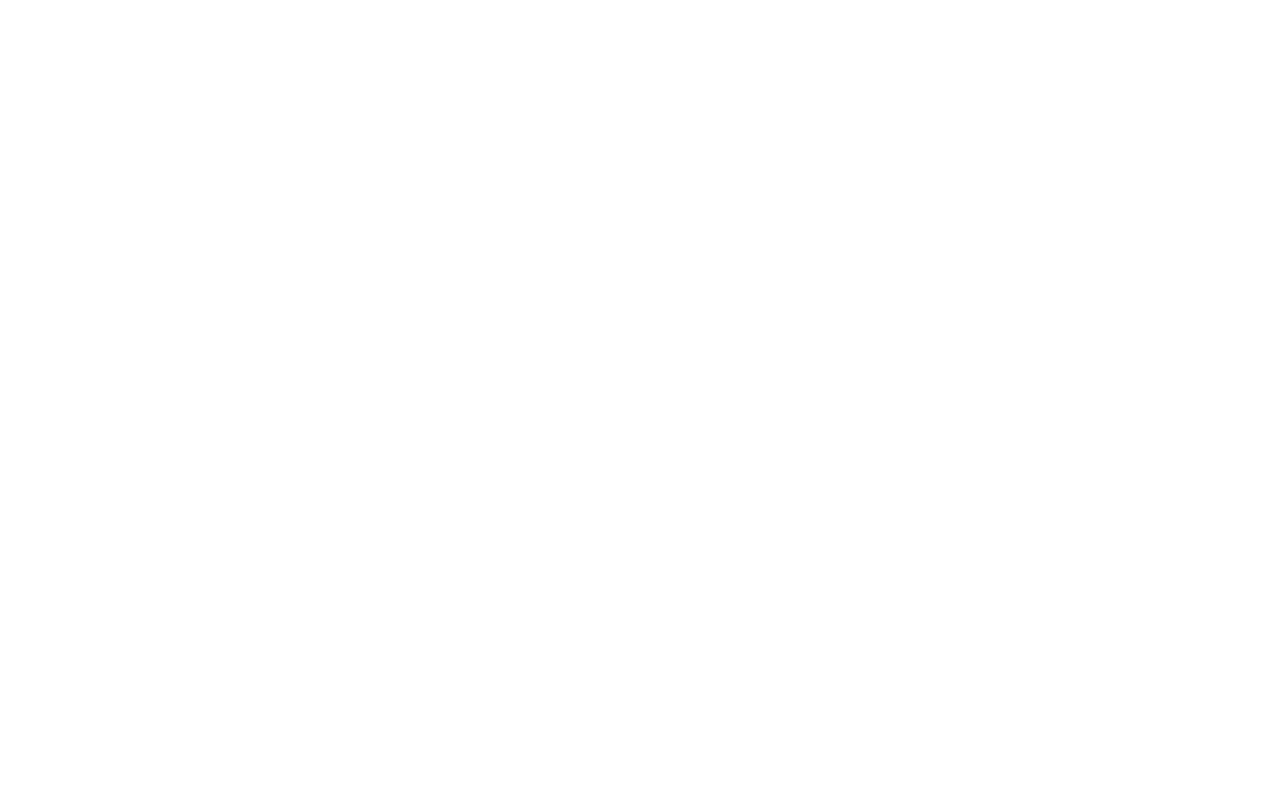
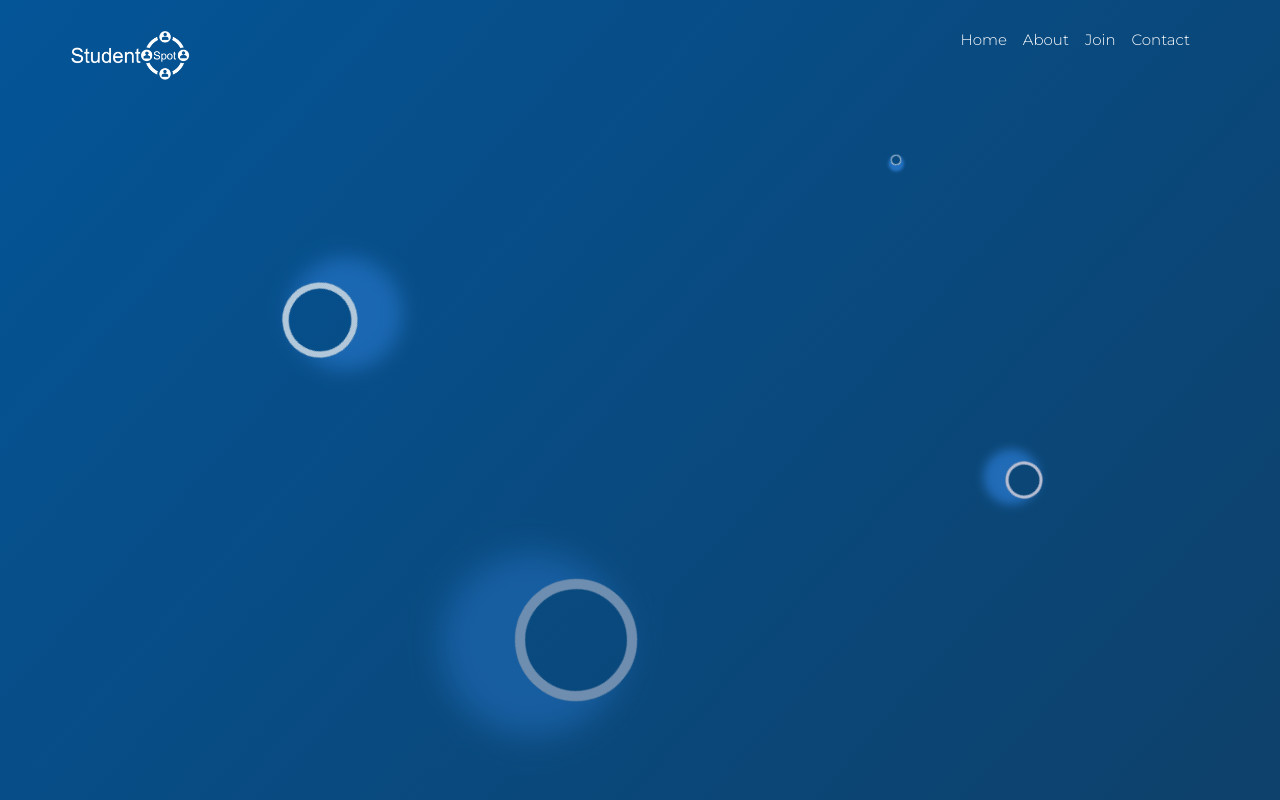
Before and after one commit to guz3z/studentspot, a React (Create React App) app in the folder client/: page / in a window 1280 px wide. Built offline with nearby package versions, Linux system fonts and the light colour scheme.

Commit message:
add header in fp

```diff
--- a/client/public/index.html
+++ b/client/public/index.html
@@ -6,7 +6,7 @@
     <meta name="viewport" content="width=device-width, initial-scale=1" />
     <meta name="theme-color" content="#000000" />
     <meta name="description" content="Web site created using create-react-app" />
-    <link rel="manifest" href="%PUBLIC_URL%/manifest.json" />
+    <!-- <link rel="manifest" href="%PUBLIC_URL%/manifest.json" /> -->
     <!--
       Notice the use of %PUBLIC_URL% in the tags above.
       It will be replaced with the URL of the `public` folder during the build.
--- a/client/src/App.js
+++ b/client/src/App.js
@@ -1,8 +1,11 @@
-import React from 'react'
+import React from 'react';
+import { HomePage } from './pages';
+import './style.css'
 
 function App() {
     return (
         <div>
+            <HomePage />
 
         </div>
     )
--- a/client/src/layout/index.js
+++ b/client/src/layout/index.js
@@ -0,0 +1 @@
+export { Header } from './Header/Header';
--- a/client/src/pages/HomePage/HomePage.jsx
+++ b/client/src/pages/HomePage/HomePage.jsx
@@ -0,0 +1,32 @@
+import React from 'react';
+import './homepage.css'
+
+
+export function HomePage() {
+    return (
+
+
+        <div className="container-fluid">
+            <div className='hp-header'>
+                <img className='hp-logo' src={require('../../assets/img/logowhiteSSpot.png')}/>
+                <nav>
+                    <ul>
+                        <li><a href="#" id="Home">Home</a></li>
+                        <li><a href="#" id="About">About</a></li>
+                        <li><a href="#" id="Join">Join</a></li>
+                        <li><a href="#" id="Contact">Contact</a></li>
+                    </ul>
+                </nav>
+            </div>
+
+            <div className="homepage-bg">
+                <div className="hp-cube"></div>
+                <div className="hp-cube"></div>
+                <div className="hp-cube"></div>
+                <div className="hp-cube"></div>
+                <div className="hp-cube"></div>
+            </div>
+        </div>
+
+    )
+};
--- a/client/src/pages/HomePage/homepage.css
+++ b/client/src/pages/HomePage/homepage.css
@@ -0,0 +1,125 @@
+
+
+.homepage-bg{
+    background: linear-gradient(132deg, #4393cc, #005ca8, #14344e);
+    background-size: 400% 400%;
+    animation: Gradient 15s ease infinite;
+    position: relative;
+    height: 100vh;
+    width: 100vw;
+    overflow: hidden;
+    padding:0;
+    margin:0px;
+}
+
+.container-fluid{
+    height: auto;
+    margin: 0;
+    padding: 0;
+    width: 100%;
+    background: #FFF;
+}
+
+.hp-cube {
+    position: absolute;
+    top: 80vh;
+    left: 45vw;
+    width: 10px;
+    height: 10px;
+    border: solid 1px #D7D4E4;
+    transform-origin: top left;
+    transform: scale(0) rotate(0deg) translate(-50%, -50%);
+    animation: cube 12s ease-in forwards infinite;
+    border-radius: 30px;
+    box-shadow: 3px 3px 3px 3px #2879cfda;
+}
+
+.hp-cube:nth-child(2n) {
+    border-color: #fff ;
+}
+.hp-cube:nth-child(2) {
+    animation-delay: 2s;
+    left: 25vw;
+    top: 40vh;
+}
+.hp-cube:nth-child(3) {
+    animation-delay: 4s;
+    left: 80vw;
+    top: 60vh;
+}
+.hp-cube:nth-child(4) {
+    animation-delay: 6s;
+    left: 70vw;
+    top: 20vh;
+}
+.hp-cube:nth-child(5) {
+    animation-delay: 8s;
+    left: 16vw;
+    top: 70vh;
+}
+.hp-cube:nth-child(6) {
+    animation-delay: 10s;
+    left: 80vw;
+    top: 10vh;
+}
+
+/* Animate Background*/
+@keyframes Gradient {
+    0% {
+      background-position: 0% 50%;
+    }
+    50% {
+      background-position: 100% 50%;
+    }
+    100% {
+      background-position: 0% 50%;
+    }
+}
+@keyframes cube {
+    from {
+      transform: scale(0) rotate(0deg) translate(-50%, -50%);
+      opacity: 1;
+    }
+    to {
+      transform: scale(20) rotate(960deg) translate(-50%, -50%);
+      opacity: 0;
+    }
+}
+
+/*HEADER*/
+.hp-header{
+    background: transparent;
+    width: 100vw;
+    position: absolute;
+    z-index: 1;
+}
+
+.hp-header nav {
+    color: #FFF;
+    float: right;
+    margin: 30px 90px;
+};
+
+.hp-header nav ul{
+    list-style: none;
+}
+
+.hp-header nav ul li{
+    float: left;
+    list-style: none;
+}
+
+.hp-header nav ul li a {
+    text-decoration: none;
+    color: white;
+    font-size: 15px;
+    margin-left: 16px;
+}
+
+/*logo*/
+.hp-logo{
+    width: 120px;
+    height: 50px;
+    margin: 30px 70px;
+    float: left;
+}
--- a/client/src/pages/index.js
+++ b/client/src/pages/index.js
@@ -0,0 +1 @@
+export { HomePage } from './HomePage/HomePage';
--- /dev/null
+++ b/client/src/style.css
@@ -0,0 +1,7 @@
+@import url('https://fonts.googleapis.com/css2?family=Montserrat:wght@300&family=Play&display=swap');
+
+*{
+    margin: 0;
+    padding: 0;
+    font-family: 'Montserrat', sans-serif;
+}
```
Also changed, not shown: client/package.json (+17 -0 lines), client/src/layout/Header/Header.jsx (added, +9 -0 lines), client/src/assets/img/logowhiteSSpot.png (added), client/src/layout/Header/header.css (added), 1 other file (tests, documents, lock files or other folders).
